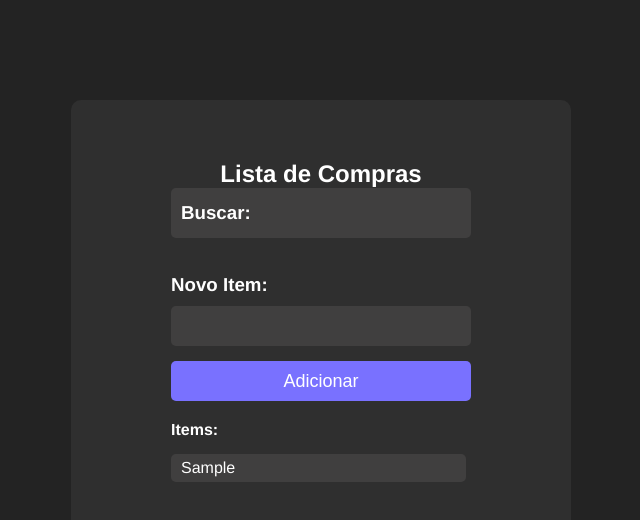
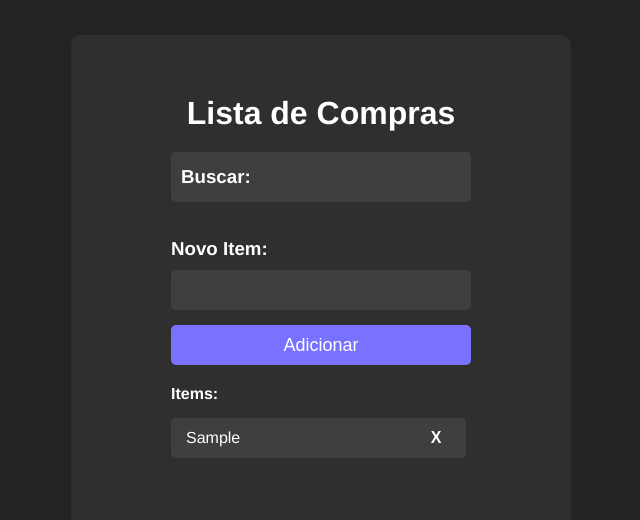
Before and after one commit to bduarte10/Lista-de-compras, a React (Vite) app: page / in a window 1280 px wide. Both pictures are taken after typing "Sample" into the empty fields and a click on the button "Adicionar". Shown: the top 520 px of the page, without its empty margins (319-959 px from the left). Built offline with nearby package versions, Linux system fonts and the light colour scheme.

Commit message:
delete btn

```diff
--- a/src/App.module.css
+++ b/src/App.module.css
@@ -2,6 +2,12 @@
   margin: 0;
   padding: 0;
   box-sizing: border-box;
+}
+button {
+  background: none;
+  border: none;
+  outline: none;
+  cursor: pointer;
 }
 body {
   display: flex;
@@ -17,11 +23,18 @@ body {
   flex-direction: column;
   justify-content: center;
   width: 500px;
-  height: 600px;
+  height: 730px;
   align-items: center;
   background-color: #2f2f2f;
   color: #ffffff;
   border-radius: 10px;
+}
+.card h1 {
+  font-size: 2rem;
+  font-weight: 700;
+  margin-bottom: 20px;
+
+  color: #ffffff;
 }
 .searchBar {
   height: 40px;
@@ -70,7 +83,7 @@ form {
 .inputItem:focus {
   outline: 2px solid #7971ff;
 }
-button {
+.addBtn {
   height: 40px;
   width: 300px;
   border-radius: 5px;
@@ -91,7 +104,7 @@ button:hover {
 
 .items {
   width: 300px;
-  height: 300px;
+  height: 320px;
   display: flex;
   flex-direction: column;
   text-align: left;
@@ -117,15 +130,36 @@ button:hover {
   font-size: 16px;
 }
 .item {
+  display: flex;
+  align-items: center;
+  justify-content: space-between;
   margin: 5px 5px 2px 0px;
-  padding: 5px 10px;
+  padding: 5px 15px;
   background-color: #403f3f;
   border-radius: 5px;
   color: #ffffff;
   font-size: 16px;
   cursor: pointer;
   transition: 0.2s;
+  height: 40px;
 }
 .item:hover {
   background-color: #5e5aff;
 }
+.deleteButton {
+  background-color: transparent;
+  color: #ffffff;
+  border: none;
+  outline: none;
+  width: 30px;
+  height: 30px;
+  cursor: pointer;
+  transition: 0.2s;
+  font-size: 16px;
+  font-weight: 700;
+  transition: 0.2s;
+}
+.deleteButton:hover {
+  color: #403f3f;
+  background-color: transparent;
+}
--- a/src/App.tsx
+++ b/src/App.tsx
@@ -32,6 +32,11 @@ function App() {
       inputRef.current.value = ''
     }
   }
+  function handleDeleteItem(index: number) {
+    setItems((prevItems) => {
+      return prevItems.filter((item) => item.index !== index)
+    })
+  }
 
   return (
     <>
@@ -52,13 +57,22 @@ function App() {
         <form onSubmit={onSubmit}>
           <h3>Novo Item: </h3>
           <input className={styles.inputItem} ref={inputRef} type="text" />
-          <button type="submit">Adicionar</button>
+          <button className={styles.addBtn} type="submit">
+            Adicionar
+          </button>
         </form>
         <div className={styles.items}>
           <h3>Items:</h3>
           {filteredItems.map(({ item, index }) => (
             <div className={styles.item} key={index}>
               {item}
+
+              <button
+                className={styles.deleteButton}
+                onClick={() => handleDeleteItem(index || 0)}
+              >
+                X
+              </button>
             </div>
           ))}
         </div>
```
